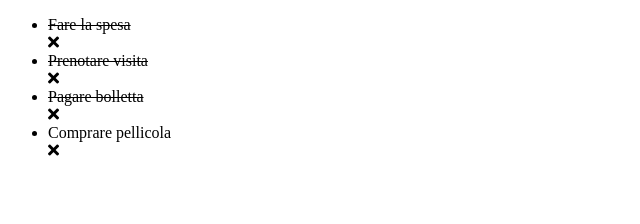
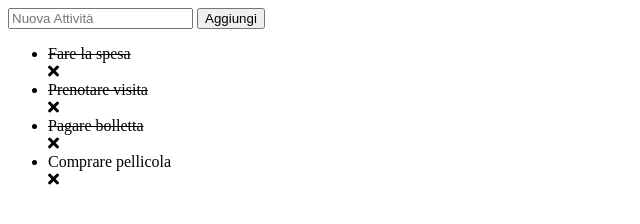
Before and after one commit to GRND0/vue-todolist, a plain HTML site: page index.html in a window 1280 px wide. Shown: the whole page, without its empty margins (0-640 px from the left). Drawn offline with nearby package versions, Linux system fonts and the light colour scheme.

Commit message:
completato codice terza milestone

```diff
--- a/index.html
+++ b/index.html
@@ -12,6 +12,12 @@
 </head>
 <body>
     <div id="root">
+        <div>
+            <input type="text" placeholder="Nuova Attività" v-model="nuovoElementoLista">
+            <button @click="aggiungi">
+                Aggiungi
+            </button>
+        </div>
         <ul>
             <li v-for="(item, index) in dafare" :class="{ barrato : item.done }">
                 {{item.text}}
--- a/script.js
+++ b/script.js
@@ -20,9 +20,20 @@ const app = new Vue (
                     done: false
                 },
             ],
+
+            nuovoElementoLista : "",
         },
 
         methods: {
+            aggiungi: function() {
+                nuovoOggetto = {};
+                nuovoOggetto["text"] = this.nuovoElementoLista;
+                nuovoOggetto["done"] = true;
+                this.dafare.push(nuovoOggetto) ;
+
+
+            },
+
             rimuovi: function(index) {
                 this.dafare.splice(index,1);
             },
```
